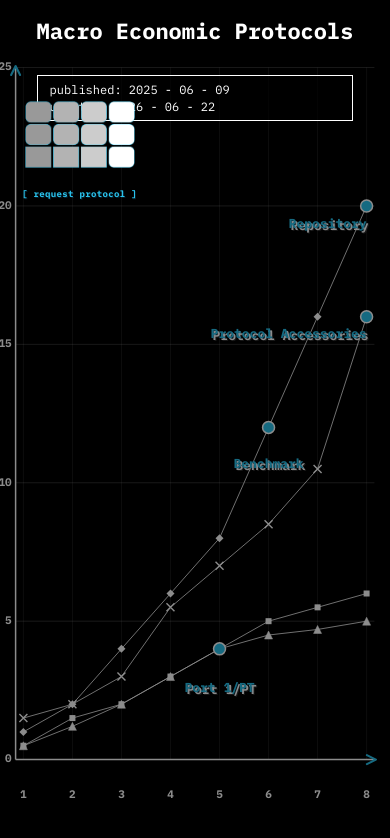
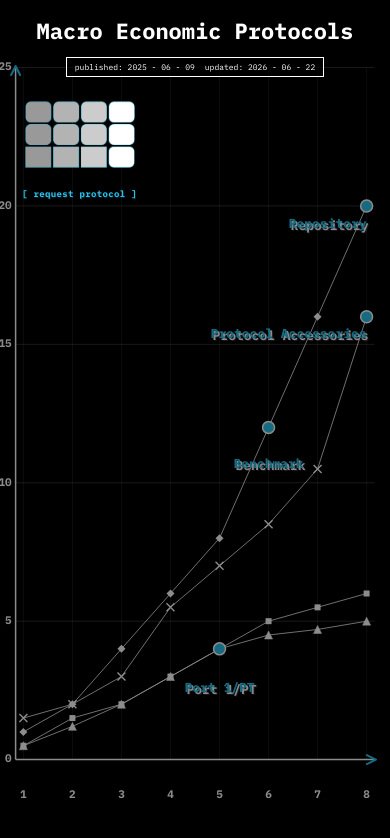
Before and after one commit to 1phonetucked-tech/Macro-Economic-Protocols, a plain HTML site: page index.html in a window 390 px wide. Drawn offline with Linux system fonts and the light colour scheme.

Commit message:
Homepage: shrink the mobile legend to a small single-line box under the heading (no logo overlap); bump to v=50

```diff
--- a/gallery.css
+++ b/gallery.css
@@ -334,8 +334,14 @@ body.home .rp-link:focus {
         gap: 12px;
     }
     body.home .home-legend {
-        flex-direction: column;
-        gap: 2px;
+        align-self: center;
+        width: auto;
+        margin-top: 12px;
+        gap: 10px;
+        padding: 4px 8px;
+        font-size: 8px;
+        -webkit-text-size-adjust: 100%;
+        text-size-adjust: 100%;
     }
     body.home .home-logo { width: 120px; }
     body.home .rp-link { width: 120px; font-size: 9px; }
--- a/index.html
+++ b/index.html
@@ -8,7 +8,7 @@
 <link rel="preconnect" href="https://fonts.googleapis.com">
 <link rel="preconnect" href="https://fonts.gstatic.com" crossorigin>
 <link href="https://fonts.googleapis.com/css2?family=IBM+Plex+Mono:wght@400;500;700&display=swap" rel="stylesheet">
-<link href="gallery.css?v=49" rel="stylesheet" type="text/css" media="all">
+<link href="gallery.css?v=50" rel="stylesheet" type="text/css" media="all">
 </head>
 <body class="home">
 <header class="home-title">
```
Also changed, not shown: phonetucked-benchmark/index.html (+1 -1 lines), protocol-accessories/index.html (+1 -1 lines).
